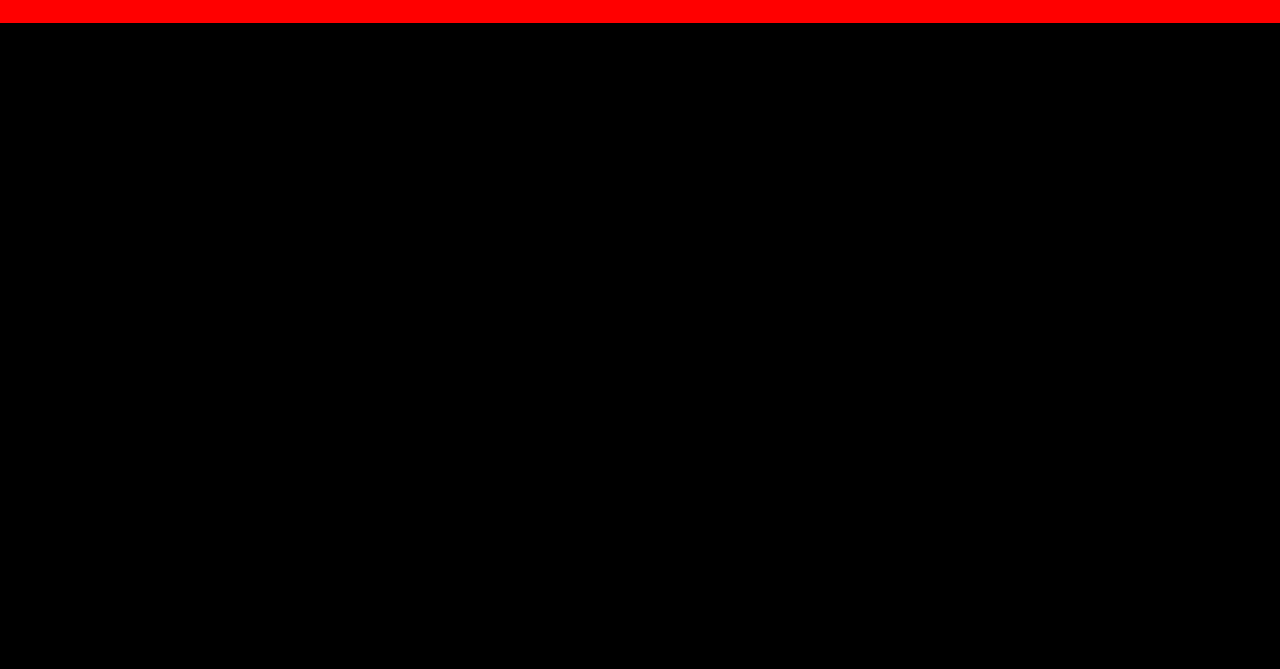
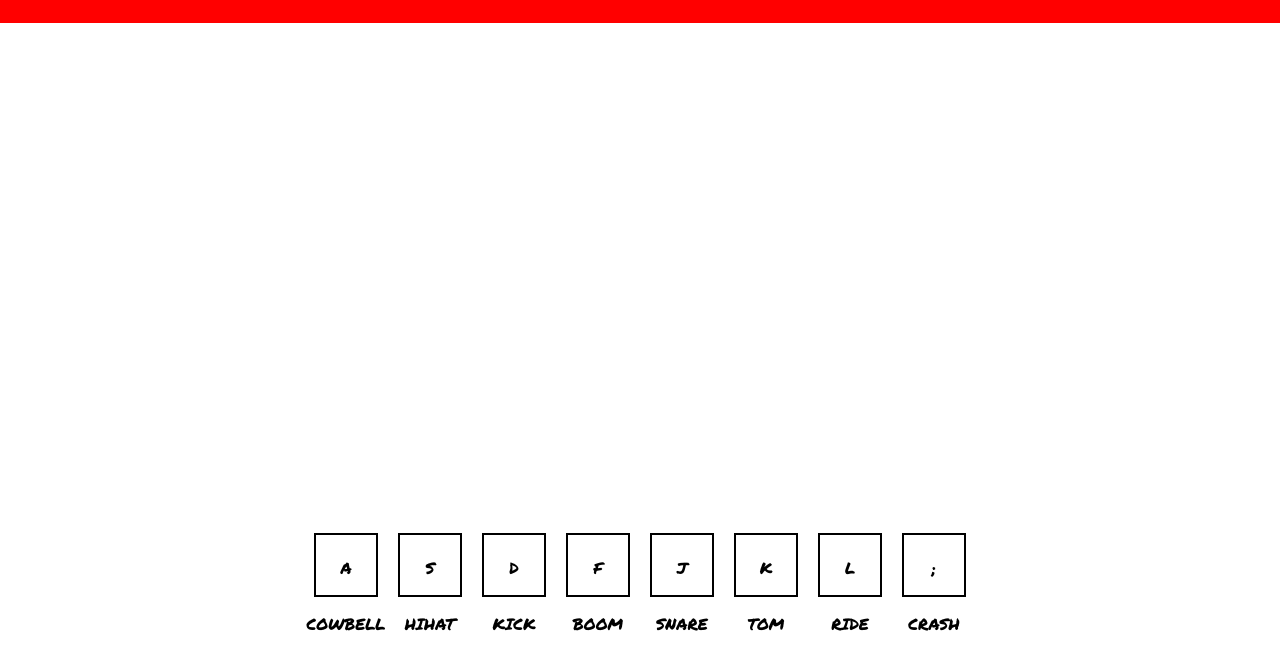
Before and after one commit to GGMU1986/Drum-Simulator-JS, a website built with webpack: page drum_simulator/index.html in a window 1280 px wide. Shown: the part 77-746 px from the top of the page. Built offline with nearby package versions, Linux system fonts and the light colour scheme.

Commit message:
Added drum sounds to folder

```diff
--- a/drum_simulator/index.html
+++ b/drum_simulator/index.html
@@ -23,5 +23,52 @@
             <a href="https://www.linkedin.com/in/george-tsimis-a5986224/">LinkedIn</a>
         </nav>
     </header>
+
+    <section class="main">
+
+    </section>
+
+
+    <div class=keys>
+        <div class="key">
+            <p class="letter">A</p>
+            <p>COWBELL</p>
+        </div>
+
+        <div class="key">
+            <p>S</p>
+            <p>HIHAT</p>
+        </div>
+
+        <div class="key">
+            <p>D</p>
+            <p>KICK</p>
+        </div>
+
+        <div class="key">
+            <p>F</p>
+            <p>BOOM</p>
+        </div>
+
+        <div class="key">
+            <p>J</p>
+            <p>SNARE</p>
+        </div>
+
+        <div class="key">
+            <p>K</p>
+            <p>TOM</p>
+        </div>
+
+        <div class="key">
+            <p>L</p>
+            <p>RIDE</p>
+        </div>
+
+        <div class="key">
+            <p>;</p>
+            <p>CRASH</p>
+        </div>
+    </div>
 </body>
 </html>
--- a/drum_simulator/src/index.scss
+++ b/drum_simulator/src/index.scss
@@ -14,7 +14,7 @@ body {
   font-family: 'Permanent Marker', cursive;
   //background-image: url(../images_drum_proj/colors_img.jpeg);
 
-  background-color: black;
+  //background-color: black;
 }
 
 ol, ul {
@@ -52,3 +52,27 @@ img {
 .header-container h1 {
     font-size: xx-large;
 }
+
+.keys {
+    display: flex;
+    justify-content: center;
+}
+
+.key {
+  height: 50px;
+  width: 50px;
+  border: 2px solid black;
+  padding: 5px;
+  margin: 10px;
+  display: flex;
+  flex-direction: column;
+  align-items: center;
+}
+
+.main {
+  height: 500px;
+}
+
+// .letter {
+//   font-size: px;
+// }
```
Also changed, not shown: drum_simulator/dist/main.css, 10 other files.
